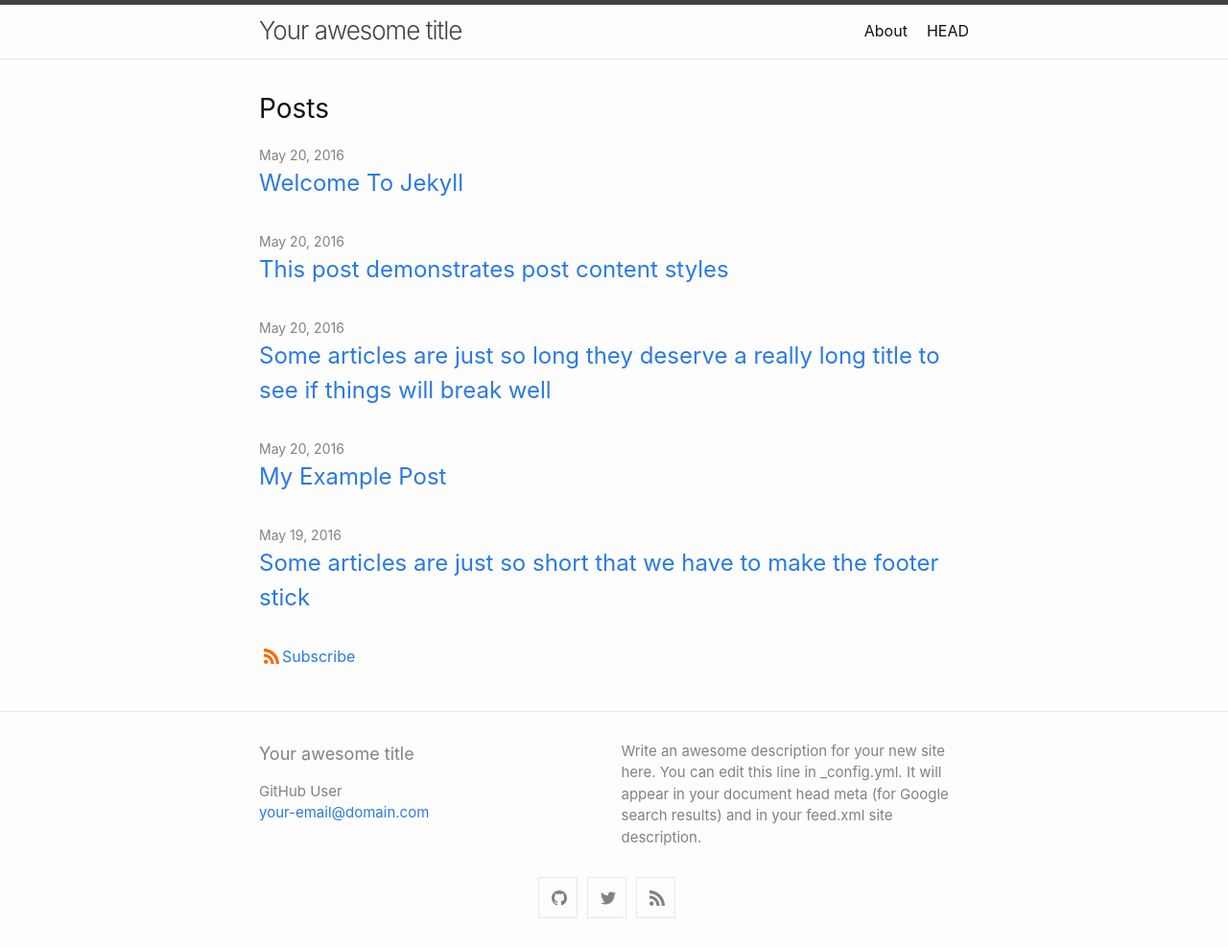
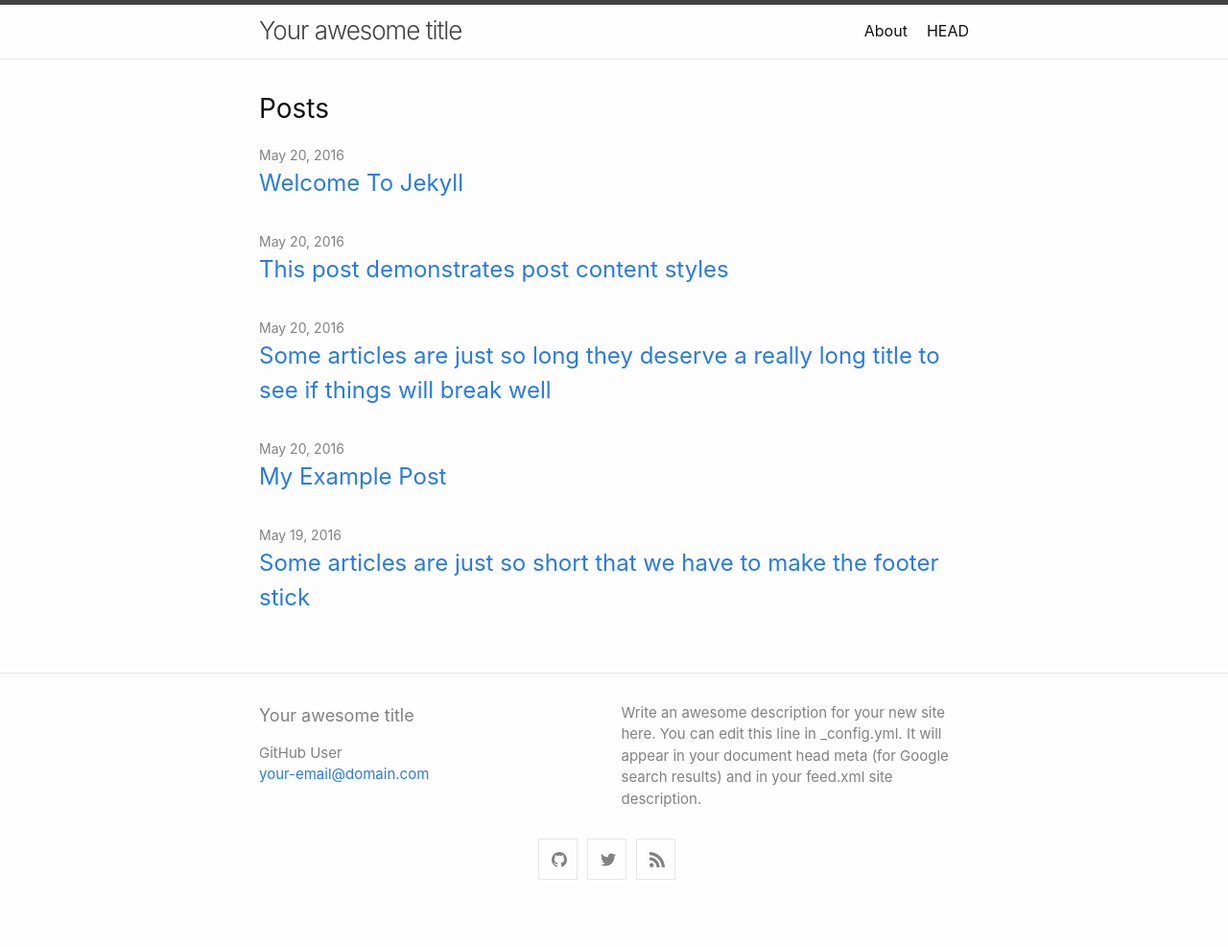
Before and after one commit to bstadt/bstadt.github.io, a Jekyll site: the page built from index.md, in a window 1280 px wide. Shown: the whole page at 96% size. Built offline with Jekyll 4.4.1, drawn with Linux system fonts in a browser that asks for light colours; after the commit the page ends 947 px from its top, so only the background shows below that.

Commit message:
tried to remove header

```diff
--- a/_layouts/home.html
+++ b/_layouts/home.html
@@ -3,10 +3,6 @@ layout: default
 ---
 
 <div class="home">
-  {%- if page.title -%}
-    <h1 class="page-heading">{{ page.title }}</h1>
-  {%- endif -%}
-
   {{ content }}
 
   {%- if site.posts.size > 0 -%}
@@ -28,11 +24,6 @@ layout: default
       {%- endfor -%}
     </ul>
 
-    <p class="feed-subscribe">
-      <a href="{{ 'feed.xml' | relative_url }}">
-        <svg class="svg-icon orange"><use xlink:href="{{ 'assets/minima-social-icons.svg#rss' | relative_url }}"></use></svg><span>Subscribe</span>
-      </a>
-    </p>
   {%- endif -%}
 
 </div>
```
